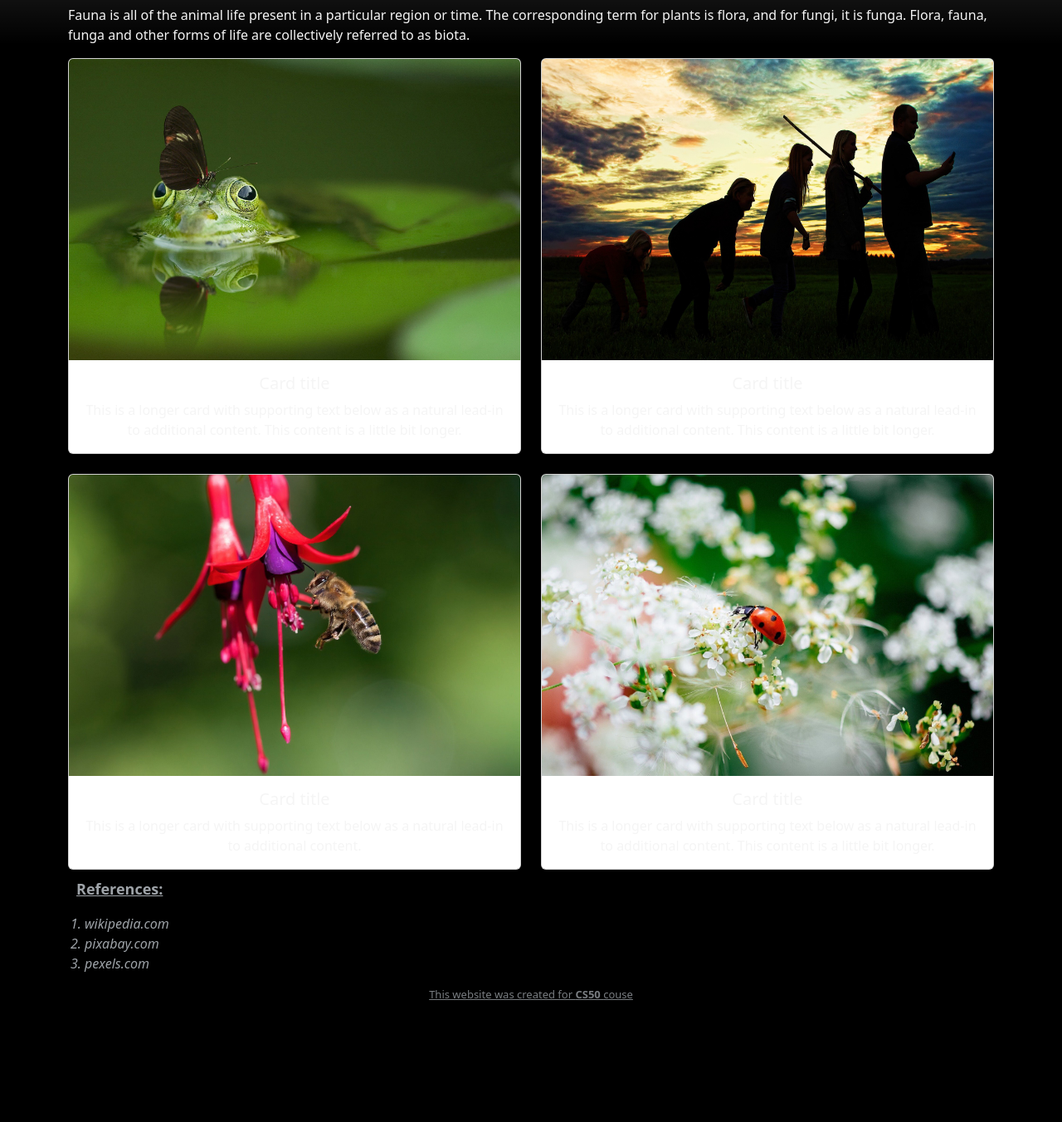
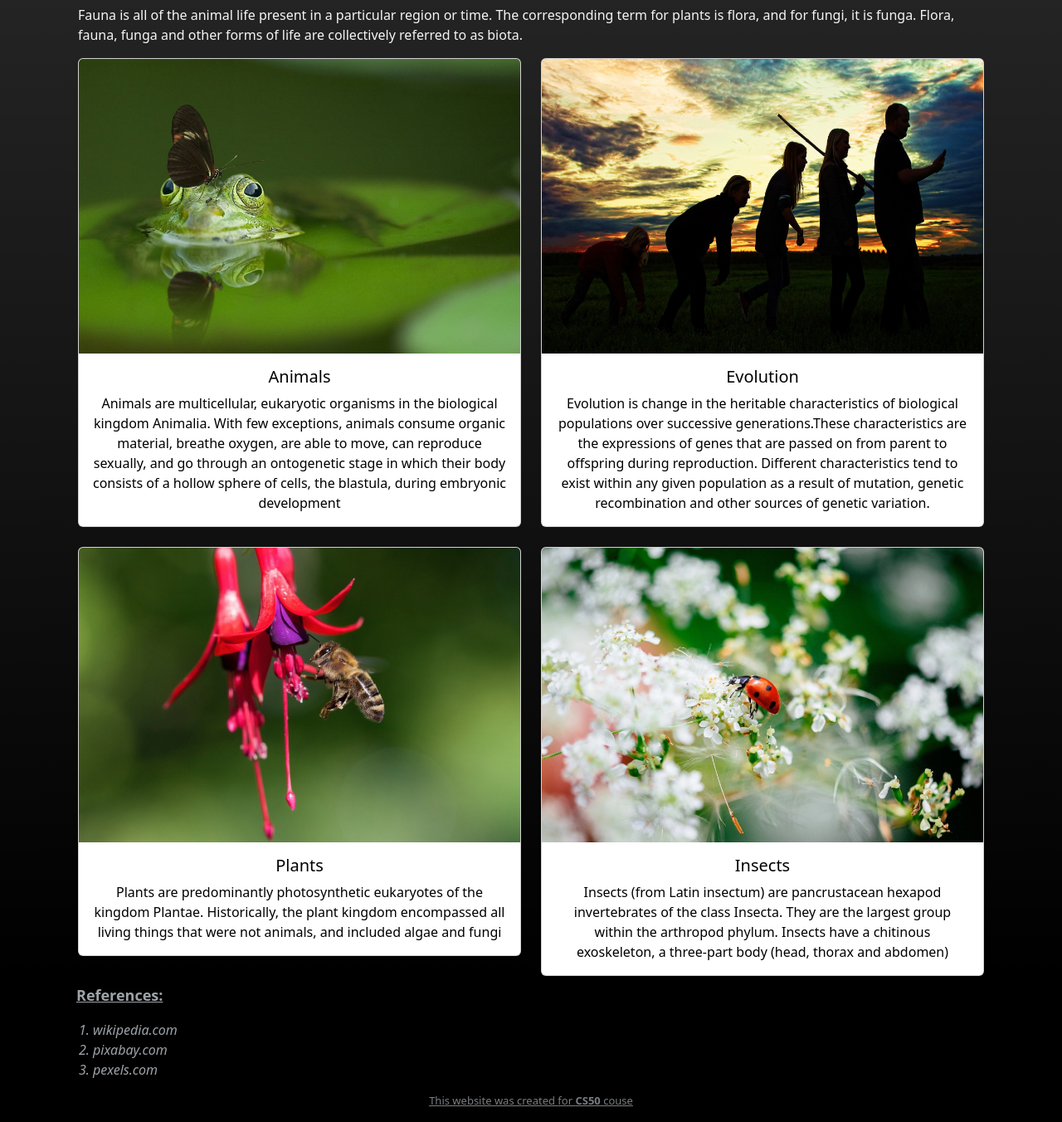
Before and after one commit to serstuk93/websites, a plain HTML site: page cs50x/gallery1.html in a window 1280 px wide. Shown: the part 622-1974 px from the top of the page at 83% size. Before the commit the page ends 1846 px from the top, so only its background shows below. Drawn offline with nearby package versions, Linux system fonts and the light colour scheme.

Commit message:
minor fix

```diff
--- a/cs50x/gallery1.html
+++ b/cs50x/gallery1.html
@@ -98,9 +98,10 @@
       </div>
 
       <div class="container">
-        <p style="text-align:left">Fauna is all of the animal life present in a particular region or time. The corresponding term for plants is flora, and
+        <div class="container">
+        <p style="text-align:start">Fauna is all of the animal life present in a particular region or time. The corresponding term for plants is flora, and
         for fungi, it is funga. Flora, fauna, funga and other forms of life are collectively referred to as biota.</p>
-      </div>
+
     </div>
 
     <div class="container">
@@ -109,9 +110,10 @@
     <div class="card">
       <img src="frog-gc99b071ea_1920.jpg" class="card-img-top" alt="...">
       <div class="card-body">
-        <h5 class="card-title">Card title</h5>
-        <p class="card-text">This is a longer card with supporting text below as a natural lead-in to additional
-          content. This content is a little bit longer.</p>
+        <h5 class="card-title">Animals</h5>
+        <p class="card-text">Animals are multicellular, eukaryotic organisms in the biological kingdom Animalia. With few exceptions, animals consume
+        organic material, breathe oxygen, are able to move, can reproduce sexually, and go through an ontogenetic stage in which
+        their body consists of a hollow sphere of cells, the blastula, during embryonic development</p>
       </div>
     </div>
   </div>
@@ -119,9 +121,11 @@
     <div class="card">
       <img src="human-evolution-g100dab9e8_1920.jpg" class="card-img-top" alt="...">
       <div class="card-body">
-        <h5 class="card-title">Card title</h5>
-        <p class="card-text">This is a longer card with supporting text below as a natural lead-in to additional
-          content. This content is a little bit longer.</p>
+        <h5 class="card-title">Evolution</h5>
+        <p class="card-text">Evolution is change in the heritable characteristics of biological populations over successive generations.These
+        characteristics are the expressions of genes that are passed on from parent to offspring during reproduction. Different
+        characteristics tend to exist within any given population as a result of mutation, genetic recombination and other
+        sources of genetic variation.</p>
       </div>
     </div>
   </div>
@@ -129,9 +133,9 @@
     <div class="card">
       <img src="insect-g6357a1e76_1920.jpg" class="card-img-top" alt="...">
       <div class="card-body">
-        <h5 class="card-title">Card title</h5>
-        <p class="card-text">This is a longer card with supporting text below as a natural lead-in to additional
-          content.</p>
+        <h5 class="card-title">Plants</h5>
+        <p class="card-text">Plants are predominantly photosynthetic eukaryotes of the kingdom Plantae. Historically, the plant kingdom encompassed
+        all living things that were not animals, and included algae and fungi</p>
       </div>
     </div>
   </div>
@@ -139,9 +143,10 @@
     <div class="card">
       <img src="insect-gc32524776_1920.jpg" class="card-img-top" alt="...">
       <div class="card-body">
-        <h5 class="card-title">Card title</h5>
-        <p class="card-text">This is a longer card with supporting text below as a natural lead-in to additional
-          content. This content is a little bit longer.</p>
+        <h5 class="card-title">Insects</h5>
+        <p class="card-text">Insects (from Latin insectum) are pancrustacean hexapod invertebrates of the class Insecta. They are the largest group
+        within the arthropod phylum. Insects have a chitinous exoskeleton, a three-part body (head, thorax and abdomen)</p>
+      </div>
       </div>
     </div>
   </div>
--- a/cs50x/styles.css
+++ b/cs50x/styles.css
@@ -1,3 +1,5 @@
+/*wwww.w3schools.com and cs50x presentation used as source*/
+
 *{
     outline: 0px solid red;
 }
@@ -8,14 +10,36 @@
 
 header{
     width: 100%;
+    max-width: 100%;
     background-image:url("earth-g62e39aa17_1920.jpg");
-    background-size: cover;
+
+    background-size: 100%;
     background-repeat: no-repeat;
     background-position: center;
     color: whitesmoke;
     min-height: 500px;
+    transition: 2s;
+    animation: mymove 5s;
+    animation-fill-mode: forwards;
 }
 
+@keyframes mymove {
+    from {
+        background-position: 0px -200px;
+    }
+
+    to {
+        background-position: 0px 0px;
+    }
+}
+
+/*
+header:hover{
+    background-size: 110% auto;
+    transition: 2s;
+
+}
+*/
 .container{
     color: whitesmoke;
     position: relative;
@@ -32,7 +56,7 @@ body{
     text-align: start;
     font-style: italic;
     font-weight:normal;
-    padding-left: 20px;
+    padding-left: 30px;
     color: rgba(240, 248, 255, 0.658);
 }
 
@@ -73,3 +97,31 @@ a{
 .list-group, .list-group-item{
     background-color: rgba(255, 255, 255, 0.486);;
 }
+
+.card{
+    color: black;
+    transition: 0.3s;
+}
+.card:hover{
+    transform: scale(1.02);
+    transition: 0.3s;
+
+}
+
+.carousel-item:hover {
+    transform: scale(1.2);
+}
+
+#img-zoom:hover{
+    opacity: 95%;
+}
+
+@keyframes rotatelogo {
+    from {
+        transform: rotate(0);
+    }
+
+    to {
+        transform: rotate(3.142rad);
+    }
+}
```
Also changed, not shown: cs50x/archaea.html (+3 -2 lines), cs50x/bacteria.html (+3 -2 lines), cs50x/eukarya.html (+11 -5 lines), cs50x/gallery2.html (+5 -3 lines), cs50x/index.html (+21 -7 lines).
